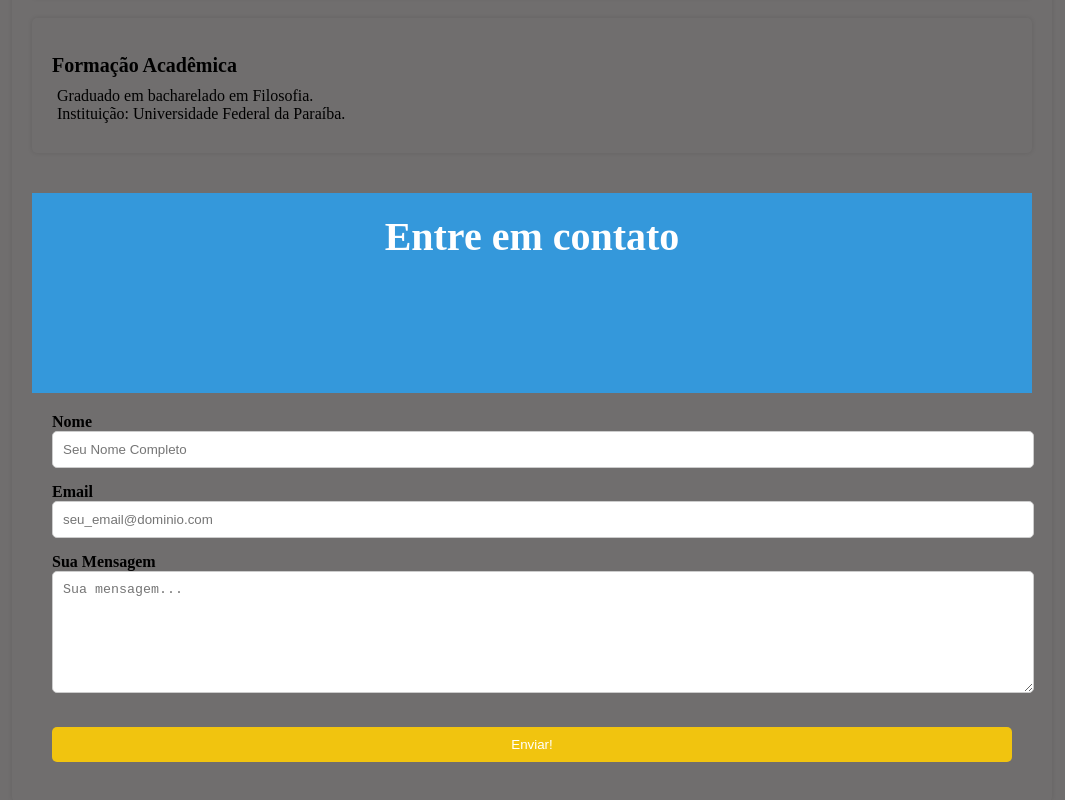
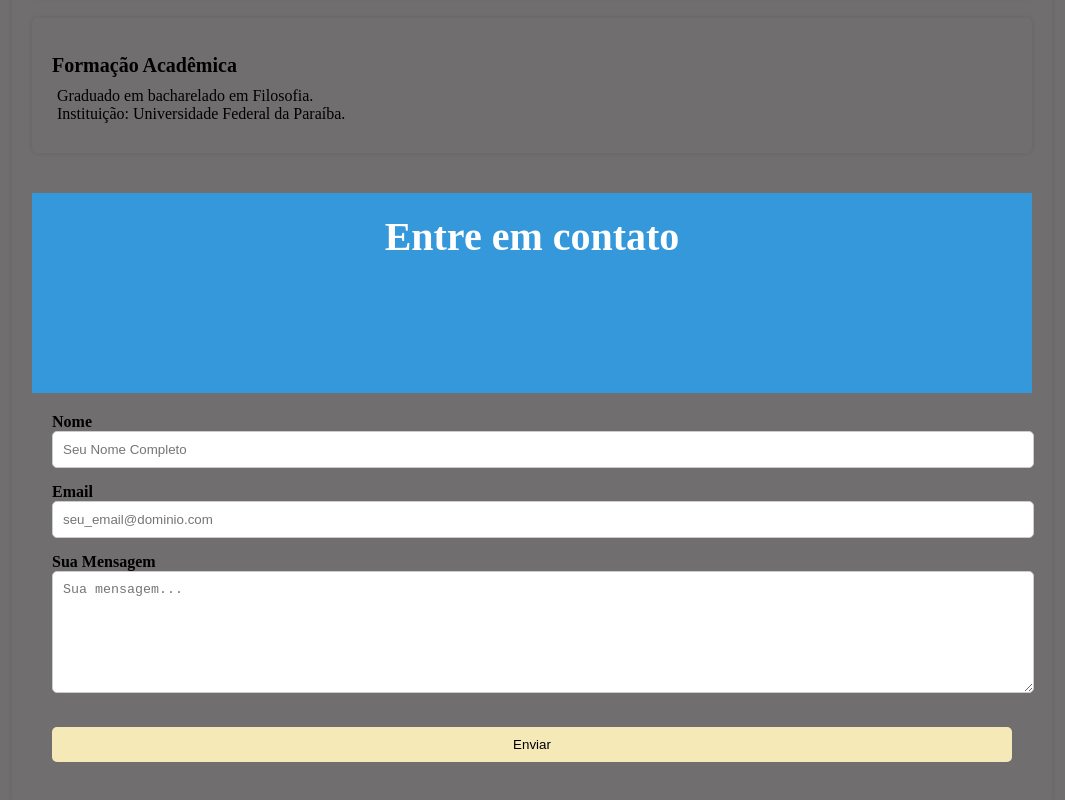
Before and after one commit to FellipeBarnabe/meuCurriculoAngular, an Angular app: page / in a window 1280 px wide. Shown: the part 1338-2138 px from the top of the page, without its empty margins (108-1173 px from the left). Built offline with nearby package versions, Linux system fonts and the light colour scheme.

Commit message:
Consumindo a API no formulario

```diff
--- a/src/app/components/contact/contact.component.css
+++ b/src/app/components/contact/contact.component.css
@@ -56,11 +56,15 @@ body {
   .button {
     margin-top: 15px;
     background-color: #f1c40f; /* Adjust button color */
-    color: #fff; /* Adjust button text color */
+    color: black; /* Adjust button text color */
     border: none;
     padding: 10px 20px;
     border-radius: 5px;
     cursor: pointer;
+  }
+
+  .disabled {
+    background-color: #f5e9b7;
   }
 
   /* Media Queries (Optional) */
--- a/src/app/components/contact/contact.component.html
+++ b/src/app/components/contact/contact.component.html
@@ -8,25 +8,47 @@
 
 <section class="section">
   <div class="container">
-
-      <form [formGroup]="formGroup" class="contact-form">
+    <form [formGroup]="myForm" class="contact-form">
       <div class="field">
         <label class="label">Nome</label>
-          <input type="text" name="name" class="input" formcontrolname="name" placeholder="Seu Nome Completo">
+        <input
+          type="text"
+          name="name"
+          class="input"
+          formControlName="name"
+          placeholder="Seu Nome Completo"
+        />
       </div>
 
       <div class="field">
         <label class="label">Email</label>
-          <input type="email" name="email" class="input" formcontrolname="email" placeholder="seu_email@dominio.com">
+        <input
+          type="email"
+          name="email"
+          class="input"
+          formControlName="email"
+          placeholder="seu_email@dominio.com"
+        />
       </div>
 
       <div class="field">
         <label class="label">Sua Mensagem</label>
-          <textarea name="message" class="textarea" formcontrolname="message" placeholder="Sua mensagem..."></textarea>
+        <textarea
+          name="message"
+          class="textarea"
+          formControlName="message"
+          placeholder="Sua mensagem..."
+        ></textarea>
       </div>
 
-        <button type="submit" class="button is-large is warning" (click)="onSubmit()" [disabled]="!formGroup.valid">Enviar!</button>
+      <input
+        type="submit"
+        class="button"
+        [class.disabled] = "!myForm.valid"
+        (click)="onSubmit()"
+        [disabled]="!myForm.valid"
+        value="Enviar"
+      />
     </form>
-
   </div>
 </section>
--- a/src/app/components/contact/contact.component.ts
+++ b/src/app/components/contact/contact.component.ts
@@ -1,55 +1,52 @@
-import { FormControl, FormGroup, ReactiveFormsModule, Validators } from '@angular/forms';
+import { Component, OnInit } from '@angular/core';
+import {
+  FormControl,
+  FormGroup,
+  ReactiveFormsModule,
+  Validators,
+} from '@angular/forms';
 
-import { Component } from '@angular/core';
+import { ContatcForm } from '../../models/formContact';
 import { FormService } from '../../services/form.service';
 import { HttpClientModule } from '@angular/common/http';
-import { ContatcForm } from '../../models/formContact';
 
 @Component({
   selector: 'app-contatc',
   standalone: true,
   imports: [ReactiveFormsModule, HttpClientModule],
-  providers:[FormService],
+  providers: [FormService],
   templateUrl: './contact.component.html',
-  styleUrls: ['./contact.component.css']
+  styleUrls: ['./contact.component.css'],
 })
-export class ContatcComponent {
-  formGroup: FormGroup; // Declaração do FormGroup
+export class ContatcComponent implements OnInit {
+  myForm: FormGroup = new FormGroup({}); // Declaração do FormGroup
 
-  constructor(private service:FormService) {
-    this.formGroup = new FormGroup({
-      name: new FormControl('', [Validators.required]), // Campo "Nome" com validação obrigatória
+  constructor(private service: FormService) {}
+
+  ngOnInit() {
+    this.myForm = new FormGroup({
+      name: new FormControl('', Validators.required), // Campo "Nome" com validação obrigatória
       email: new FormControl('', [Validators.required, Validators.email]), // Campo "Email" com validação obrigatória e de formato de email
-      message: new FormControl('', [Validators.required]), // Campo "Mensagem" com validação obrigatória
+      message: new FormControl('', Validators.required), // Campo "Mensagem" com validação obrigatória
     });
   }
 
- // onSubmit() {
-    // Envia o formulário e trata o resultado (opcional)
-  //  if (this.contatcForm.valid) {
-      // O formulário é válido, faça algo com os dados
-   //   console.log(this.contatcForm.value);
-  //  } else {
-      // O formulário é inválido, mostre erros de validação
-   //   console.log('Formulário inválido!');
- //   }
- // }
-  onSubmit(){
+  onSubmit() {
     const contatcForm: ContatcForm = {
-      name: this.formGroup.value.name,
-      email: this.formGroup.value.email,
-      message: this.formGroup.value.message
-    }
-    console.log(contatcForm);
+      name: this.myForm.value.name,
+      email: this.myForm.value.email,
+      message: this.myForm.value.message,
+    };
 
-    if(this.formGroup.valid){
+    if (this.myForm.valid) {
       this.service.sendData(contatcForm).subscribe({
-        next: ()=>{
-          this.formGroup.reset();
-        }
-      })
+        next: () => {
+          this.myForm.reset();
+          alert("TODO: melhorar a resposta da API.")
+        },
+
+        error: (err) => console.error(err),
+      });
     }
   }
-
-
 }
```
Lines whose indentation alone changed are shown as unchanged.
